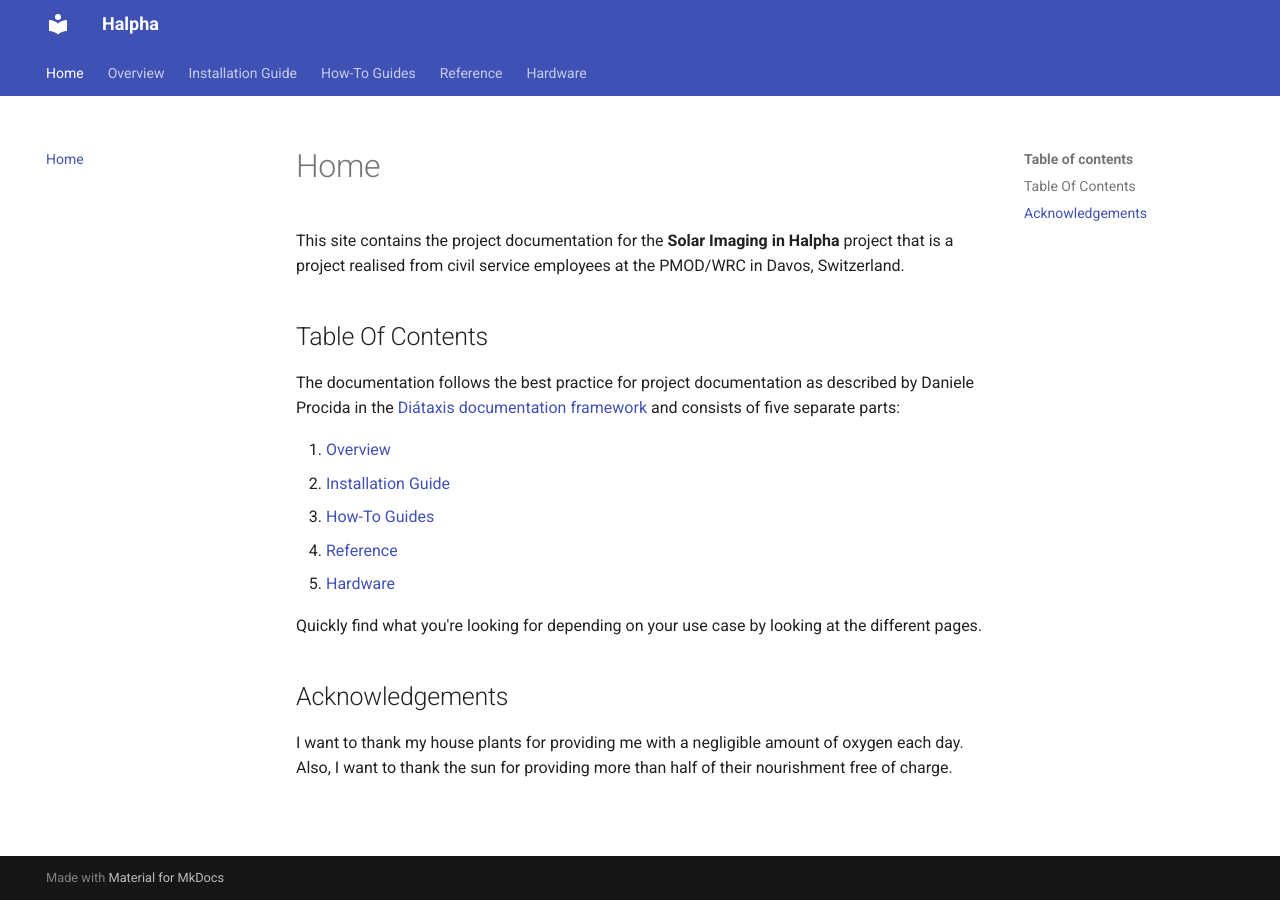
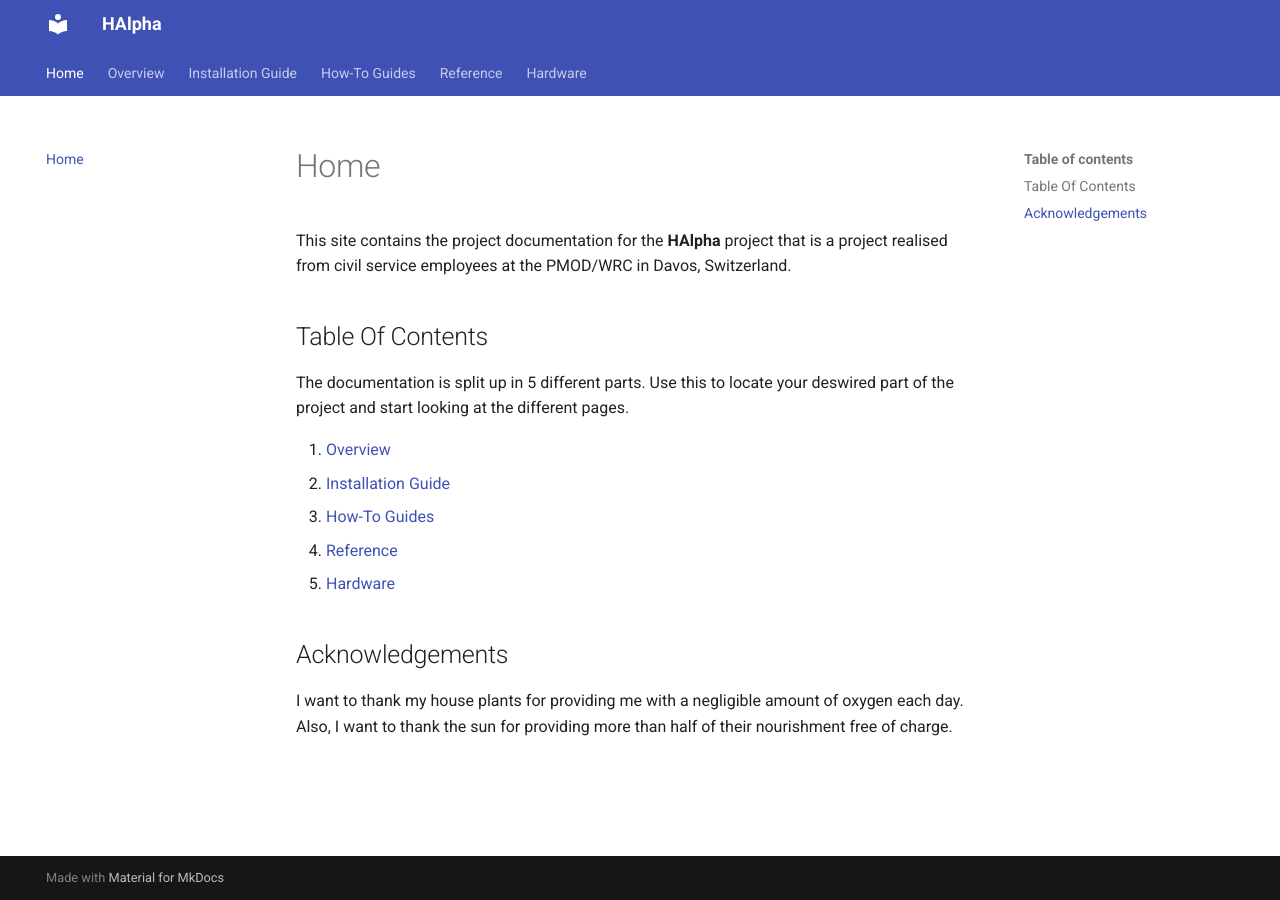
Before and after one commit to pmodwrc/halpha, an MkDocs documentation site: the page built from docs/index.md, in a window 1280 px wide. Built offline with MkDocs 1.6.1 and Material for MkDocs 9.7.7, drawn with Linux system fonts in a browser that asks for light colours.

Commit message:
img in doc

```diff
--- a/docs/index.md
+++ b/docs/index.md
@@ -1,12 +1,9 @@
 This site contains the project documentation for the
-**Solar Imaging in Halpha** project that is a project realised from civil service employees at the PMOD/WRC in Davos, Switzerland.
+**HAlpha** project that is a project realised from civil service employees at the PMOD/WRC in Davos, Switzerland.
 
 ## Table Of Contents
 
-The documentation follows the best practice for
-project documentation as described by Daniele Procida
-in the [Diátaxis documentation framework](https://diataxis.fr/)
-and consists of five separate parts:
+The documentation is split up in 5 different parts. Use this to locate your deswired part of the project and start looking at the different pages.
 
 1. [Overview](overview.md)
 2. [Installation Guide](installation.md)
@@ -14,8 +11,6 @@ and consists of five separate parts:
 4. [Reference](reference/cameracontrol.md)
 5. [Hardware](hardware.md)
 
-Quickly find what you're looking for depending on
-your use case by looking at the different pages.
 
 ## Acknowledgements
 
--- a/mkdocs.yml
+++ b/mkdocs.yml
@@ -1,4 +1,4 @@
-site_name: Halpha
+site_name: HAlpha
 theme:
   name: material
   features:
```
Also changed, not shown: docs/hardware.md (+14 -0 lines), docs/how-to-guides/how-to-guide-set-focus.md (+2 -3 lines), docs/overview.md (+2 -2 lines), docs/reference/image_processing.md (+10 -5 lines), docs/images/mean.png (deleted), docs/images/mean1.png (deleted).
